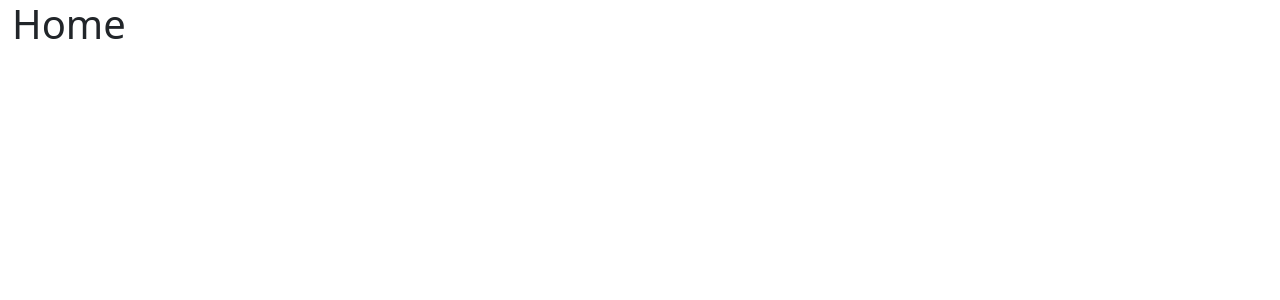
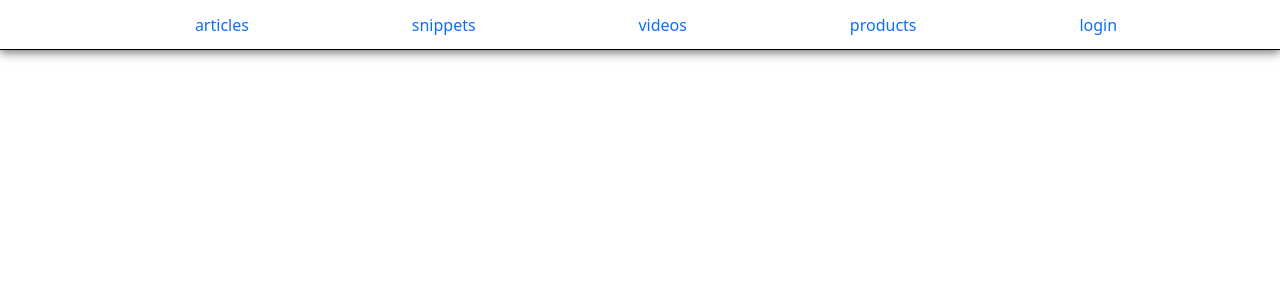
Before and after one commit to Nesmith-Charlesii/DemiCode_Frontend, a React (Create React App) app: page / in a window 1280 px wide. Shown: the top 300 px of the page. Built offline with nearby package versions, Linux system fonts and the light colour scheme.

Commit message:
added unordered navbar list items with 'Links to' tags.

```diff
--- /dev/null
+++ b/src/components/NavBar/navbar.css
@@ -0,0 +1,27 @@
+.nav-container {
+    height: 50px;
+    border-bottom: 1px solid rgb(0,0,0);
+    box-shadow: 0px 2px 10px rgb(100,100,100);
+}
+
+.nav {
+    padding: 0;
+    height: 100%;
+}
+
+.nav ul {
+    height: 100%;
+    width: 100%;
+    display: flex;
+    justify-content: space-evenly;
+    align-items: center;
+}
+
+.nav ul li {
+    list-style: none;
+}
+
+.nav ul a {
+    text-decoration: none;
+    text-align: center;
+}
--- a/src/components/NavBar/navbar.jsx
+++ b/src/components/NavBar/navbar.jsx
@@ -1,10 +1,29 @@
 import React from 'react';
 import {Link} from 'react-router-dom';
+import './navbar.css';
 
 const NavBar = (props) => {
     return (
         <div className="nav-container">
-            <h1>Home</h1>
+            <nav className="nav">
+                <ul>
+                    <Link to='/articles'>
+                        <li>articles</li>
+                    </Link>
+                    <Link to='/snippets'>
+                        <li>snippets</li>
+                    </Link>
+                    <Link to='/videos'>
+                        <li>videos</li>
+                    </Link>
+                    <Link to='/products'>
+                        <li>products</li>
+                    </Link>
+                    <Link to='/login'>
+                        <li>login</li>
+                    </Link>
+                </ul>
+            </nav>
         </div>
     )
 }
--- /dev/null
+++ b/src/components/app.css
@@ -0,0 +1,3 @@
+.container-fluid {
+    height: 100vh;
+}
--- a/src/components/app.jsx
+++ b/src/components/app.jsx
@@ -1,6 +1,7 @@
 import React, {Component} from 'react';
 import {Switch, Route} from 'react-router-dom';
 import 'bootstrap/dist/css/bootstrap.min.css';
+import './app.css';
 //import axios from 'axios';
 import NavBar from './NavBar/navbar';
 
@@ -12,8 +13,13 @@ class App extends Component {
 
     render() {
         return (
-            <div className="container-fluid">
+            <div className="container-fluid p-0">
                 <NavBar/>
+                <Switch>
+                    <Route path="/login">
+
+                    </Route>
+                </Switch>
             </div>
         )
     }
```
